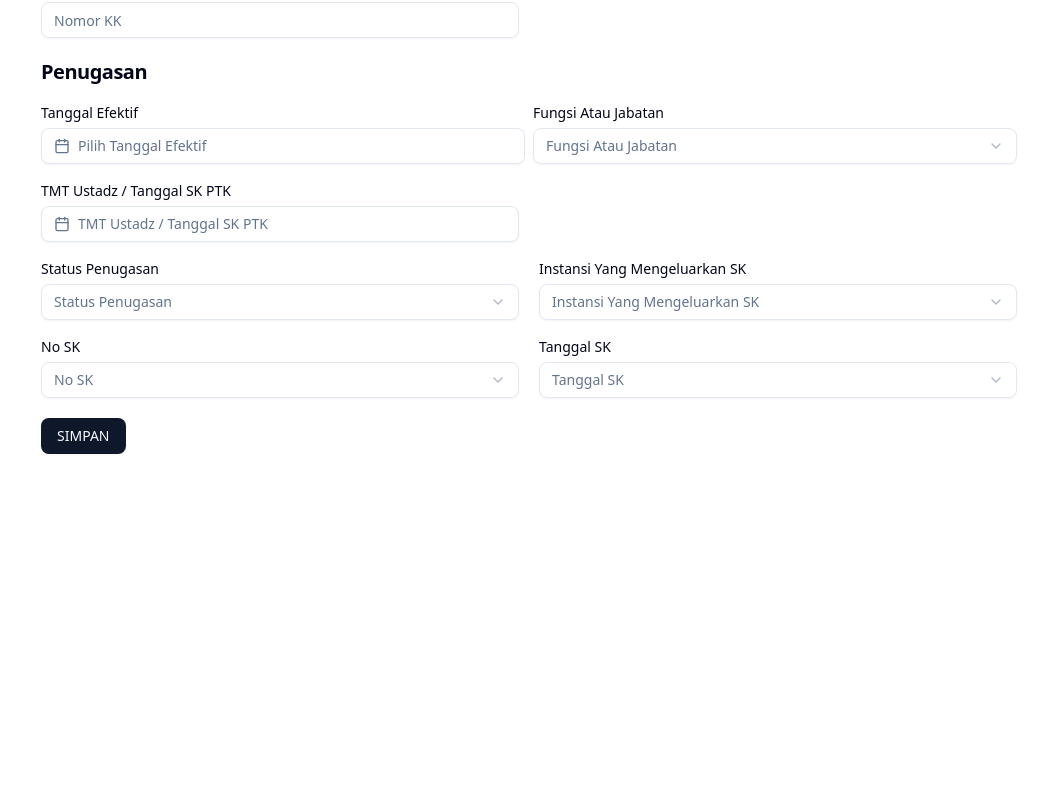
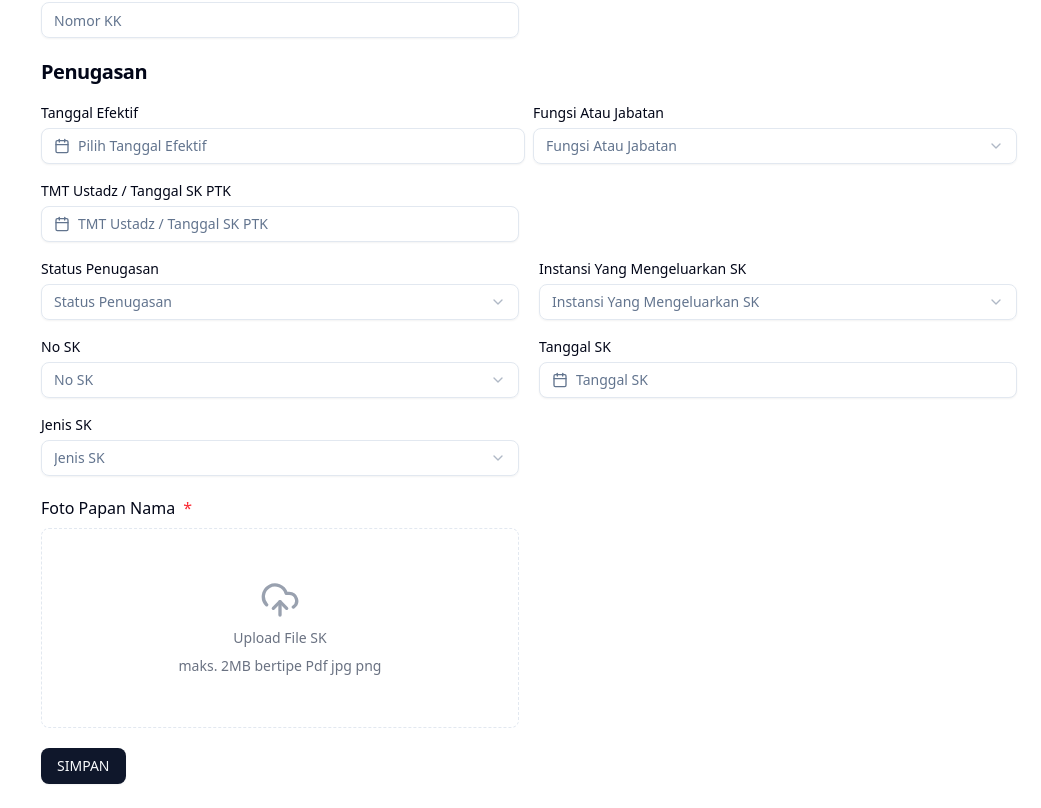
Before and after one commit to fahmiitmamul/darul-hikam-frontend, a Next.js app: page /ustadz-baru in a window 1280 px wide. Shown: the part 1957-2765 px from the top of the page, without its empty margins (239-1280 px from the left). Before the commit the page ends 2435 px from the top, so only its background shows below. Built offline with nearby package versions, Linux system fonts and the light colour scheme; no server answers.

Commit message:
fix: update

```diff
--- a/app/(ustadz)/ustadz-baru/page.jsx
+++ b/app/(ustadz)/ustadz-baru/page.jsx
@@ -37,9 +37,13 @@ import {
 } from "@/components/ui/select";
 import { Textarea } from "@/components/ui/textarea";
 import RoundedUploadButton from "@/components/profile-photo-uploader";
+import { PdfUploader } from "@/components/pdf-uploader";
+import { ImagePlus } from "lucide-react";
+import { CloudUpload } from "lucide-react";
 
 export default function UstadzBaru() {
   const [tahunBerdiriHijriah, setTahunBerdiriHijriah] = useState(null);
+  const [uploadFotoSk, setUploadFotoSk] = useState(null);
 
   const schemaIdentitas = z.object({
     nspp: z.string({ message: "Masukkan NSPP" }),
@@ -1259,21 +1263,91 @@ export default function UstadzBaru() {
                       <FormItem>
                         <FormLabel>Tanggal SK</FormLabel>
                         <FormControl>
+                          <Popover>
+                            <PopoverTrigger asChild>
+                              <Button
+                                variant={"outline"}
+                                className={cn(
+                                  "w-full justify-start text-left font-normal",
+                                  !tahunBerdiriHijriah &&
+                                    "text-muted-foreground"
+                                )}
+                              >
+                                <CalendarIcon />
+                                {tahunBerdiriHijriah ? (
+                                  format(tahunBerdiriHijriah, "PPP")
+                                ) : (
+                                  <span>Tanggal SK</span>
+                                )}
+                              </Button>
+                            </PopoverTrigger>
+                            <PopoverContent className="w-auto p-0">
+                              <Calendar
+                                mode="single"
+                                selected={tahunBerdiriHijriah}
+                                onSelect={setTahunBerdiriHijriah}
+                                initialFocus
+                              />
+                            </PopoverContent>
+                          </Popover>
+                        </FormControl>
+                      </FormItem>
+                    )}
+                  />
+                </div>
+              </div>
+
+              <div className="grid grid-cols-2 gap-5">
+                <div>
+                  <div>
+                    <FormField
+                      control={identitasForm.control}
+                      name="jenis_sk"
+                      render={({ field }) => (
+                        <FormItem>
+                          <FormLabel>Jenis SK</FormLabel>
+                          <FormControl>
                             <Select
                               {...field}
                               onValueChange={field.onChange}
                               defaultValue=""
                             >
                               <SelectTrigger className="w-full">
-                              <SelectValue placeholder="Tanggal SK" />
+                                <SelectValue placeholder="Jenis SK" />
                               </SelectTrigger>
                               <SelectContent>
                                 <SelectGroup>
-                                <SelectLabel>Tanggal SK</SelectLabel>
-                                <SelectItem value="ustadz">Ustadz</SelectItem>
-                                <SelectItem value="dosen">Dosen</SelectItem>
-                                <SelectItem value="non_dosen">
-                                  Non Dosen
+                                  <SelectLabel>Jenis SK</SelectLabel>
+                                  <SelectItem value="sk_cpns">
+                                    SK CPNS
+                                  </SelectItem>
+                                  <SelectItem value="sk_kenaikan_pangkat_pns_reguler">
+                                    SK Kenaikan Pangkat PNS (Reguler)
+                                  </SelectItem>
+                                  <SelectItem value="sk_kenaikan_pangkat_pns_pilihan">
+                                    SK Kenaikan Pangkat PNS (Pilihan)
+                                  </SelectItem>
+                                  <SelectItem value="sk_non_pns">
+                                    SK Non PNS
+                                  </SelectItem>
+                                  <SelectItem value="sk_yayasan">
+                                    SK Yayasan
+                                  </SelectItem>
+                                  <SelectItem value="sk_pppk">
+                                    SK PPPK
+                                  </SelectItem>
+                                  <SelectItem value="sk_pensiun">
+                                    SK Pensiun
+                                  </SelectItem>
+                                  <SelectItem value="sk_ptk">SK PTK</SelectItem>
+                                  <SelectItem value="sk_pengangkatan_pns">
+                                    SK Pengangkatan PNS
+                                  </SelectItem>
+                                  <SelectItem value="sk_pengangkatan_pppk">
+                                    SK Pengangkatan PPPK
+                                  </SelectItem>
+                                  <SelectItem value="sk_pengangkatan">
+                                    SK Pengangkatan
                                   </SelectItem>
                                 </SelectGroup>
                               </SelectContent>
@@ -1283,6 +1357,75 @@ export default function UstadzBaru() {
                       )}
                     />
                   </div>
+                </div>
+                <div></div>
+              </div>
+
+              <div className="grid grid-cols-2 gap-5">
+                <div>
+                  {" "}
+                  <div className="space-y-2">
+                    <Label
+                      htmlFor="uploadFotoSk"
+                      className="text-base font-medium"
+                    >
+                      Foto Papan Nama <span className="text-red-500">*</span>
+                    </Label>
+                    <div className="relative border border-dashed rounded-md p-1 h-[200px] flex flex-col items-center justify-center">
+                      {uploadFotoSk ? (
+                        <>
+                          <div className="absolute top-2 right-2 z-10 flex space-x-1">
+                            <Button
+                              variant="secondary"
+                              size="icon"
+                              className="h-8 w-8 bg-gray-200 hover:bg-gray-300"
+                              onClick={() => handleRemove(setUploadFotoSk)}
+                            >
+                              <X className="h-4 w-4" />
+                            </Button>
+                          </div>
+                          <div className="relative w-full h-full">
+                            <Image
+                              src={uploadFotoSk.url || "/placeholder.svg"}
+                              alt="Foto Papan Nama"
+                              fill
+                              className="object-contain"
+                            />
+                          </div>
+                        </>
+                      ) : (
+                        <label
+                          htmlFor="uploadFotoSk"
+                          className="flex flex-col items-center justify-center w-full h-full cursor-pointer"
+                        >
+                          <CloudUpload className="h-10 w-10 text-gray-400" />
+                          <span className="mt-2 text-sm text-gray-500">
+                            Upload File SK
+                          </span>
+                          <span className="mt-2 text-sm text-gray-500">
+                            maks. 2MB bertipe Pdf jpg png
+                          </span>
+                          <input
+                            id="uploadFotoSk"
+                            type="file"
+                            accept="image/*"
+                            className="hidden"
+                            onChange={(e) =>
+                              handleFileChange(e, setUploadFotoSk, "Papan_Nama")
+                            }
+                          />
+                        </label>
+                      )}
+                    </div>
+                    {uploadFotoSk && (
+                      <div className="flex items-center text-sm text-gray-500">
+                        <Upload className="h-4 w-4 mr-1" />
+                        <span className="truncate">{uploadFotoSk.name}</span>
+                      </div>
+                    )}
+                  </div>
+                </div>
+                <div></div>
               </div>
             </form>
           </Form>
```
Lines whose indentation alone changed are shown as unchanged.
